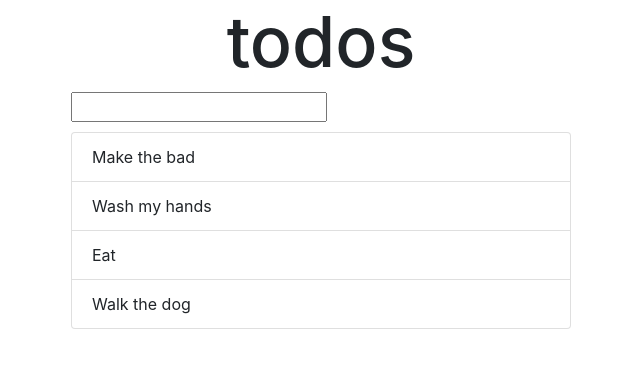
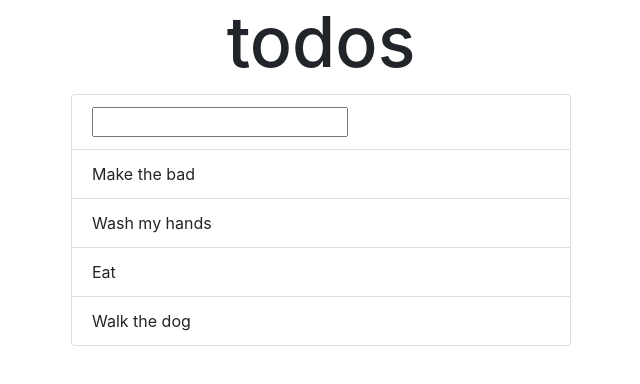
Before and after one commit to CeoEpsilon/to-do-react, a React (Create React App) app: page / in a window 1280 px wide. Shown: the top 384 px of the page, without its empty margins (319-959 px from the left). Built offline with nearby package versions, Linux system fonts and the light colour scheme.

Commit message:
moving input to inside the grid

```diff
--- a/src/app/App.js
+++ b/src/app/App.js
@@ -2,7 +2,7 @@ import React from 'react';
 import './App.css';
 import TodoList from "../components/todo-list/TodoList"
 import TodoHeader from "../components/todo-header/TodoHeader"
-import TodoForm from "../components/todo-form/TodoForm"
+
 
 /*
 Todo app structure
@@ -53,8 +53,7 @@ class App extends React.Component {
     return (
       <div className="App">
         <TodoHeader />
-        <TodoForm addItem={this.addItem} />
-        <TodoList todoList={this.state.todoList}/>
+        <TodoList todoList={this.state.todoList} addItem={this.addItem}/>
       </div>
     );
   }
--- a/src/components/todo-header/TodoHeader.js
+++ b/src/components/todo-header/TodoHeader.js
@@ -3,8 +3,8 @@ import "./TodoHeader.css"
 
 function TodoHeader () {
     return (
-        <div class="TodoHeader">
-             <h1 class="header">todos</h1>
+        <div className="TodoHeader">
+             <h1 className="header">todos</h1>
         </div>
     )
 }
--- a/src/components/todo-list/TodoList.js
+++ b/src/components/todo-list/TodoList.js
@@ -1,6 +1,7 @@
 import React from "react"
 import TodoListItem from "../todo-list-item/TodoListItem"
 import "./TodoList.css"
+import TodoForm from "../todo-form/TodoForm"
 
 function TodoList(props) {
     let items = props.todoList.map( (item,index) => {
@@ -9,9 +10,15 @@ function TodoList(props) {
         )
     })
     console.log("TodoList")
+
+    console.log(props.addItem)
     return (
         <div className="TodoList">
-            <ul className="list-group">{items}</ul>
+
+            <ul className="list-group">
+                <li className="list-group-item"><TodoForm addItem={props.addItem} /></li>
+                {items}
+            </ul>
         </div>
     )
 }
```
